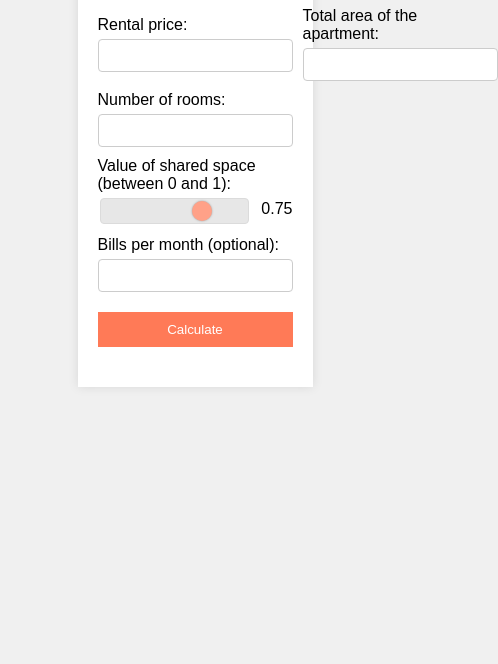
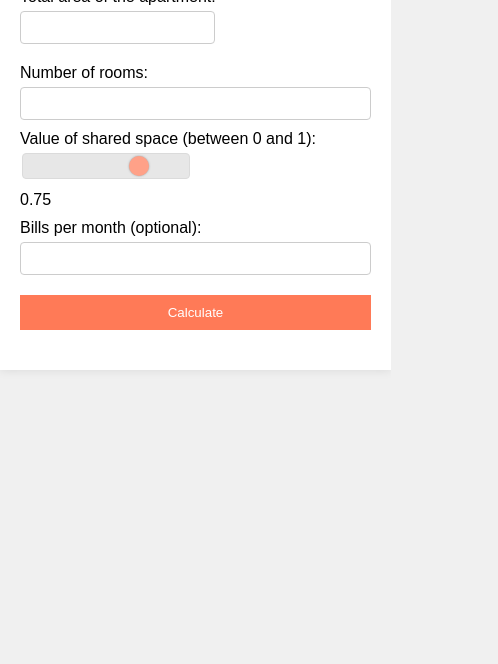
Before and after one commit to alxgom/alxgom, a website: page sac.html in a window 390 px wide. Shown: the part 180-844 px from the top of the page, 498 px wide, since content can reach past the window. Drawn offline with Linux system fonts and the light colour scheme.

Commit message:
updated calculatro style and name
updated calculator to be compatible with smartphones

```diff
--- a/assets/css/sac_styles.css
+++ b/assets/css/sac_styles.css
@@ -6,8 +6,9 @@ body {
 }
 
 .container {
-    width: 50%;
-    margin: 50px auto;
+    width: 90%;
+    max-width: 600px;
+    margin: 20px auto;
     background: #fff;
     padding: 20px;
     box-shadow: 0 0 10px rgba(0, 0, 0, 0.1);
@@ -26,6 +27,7 @@ form {
     display: flex;
     gap: 10px;
     align-items: center;
+    flex-wrap: wrap;
 }
 
 label {
@@ -63,7 +65,8 @@ button:hover {
 
 input[type="range"] {
     -webkit-appearance: none;
-    width: 150px;
+    width: 100%;
+    max-width: 150px;
     height: 8px;
     background: #ddd;
     outline: none;
@@ -99,6 +102,7 @@ input[type="range"]::-moz-range-thumb {
 .room-dimensions {
     display: flex;
     gap: 10px;
+    flex-wrap: wrap;
 }
 
 #result {
@@ -165,3 +169,15 @@ label:hover .tooltip {
     visibility: visible;
     opacity: 1;
 }
+
+/* Media Queries for Responsive Design */
+@media (max-width: 600px) {
+    .inline-inputs {
+        flex-direction: column;
+        align-items: flex-start;
+    }
+
+    button {
+        width: 100%;
+    }
+}
--- a/sac.html
+++ b/sac.html
@@ -3,7 +3,7 @@
 <head>
     <meta charset="UTF-8">
     <meta name="viewport" content="width=device-width, initial-scale=1.0">
-    <title>Room Rent Calculator</title>
+    <title> SHared Appartment REnt Calculator (SHARE) </title>
     <link rel="stylesheet" href="assets/css/sac_styles.css"> <!-- Link to CSS file -->
 </head>
 <body>
```
Also changed, not shown: index.html (+1 -1 lines).
